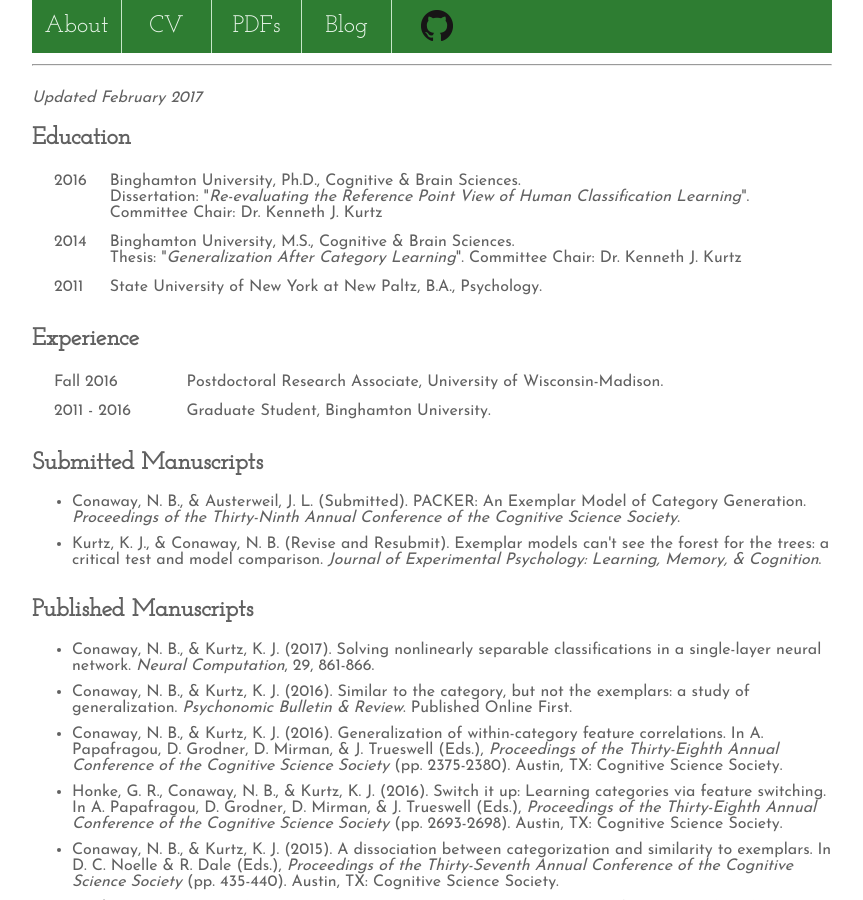
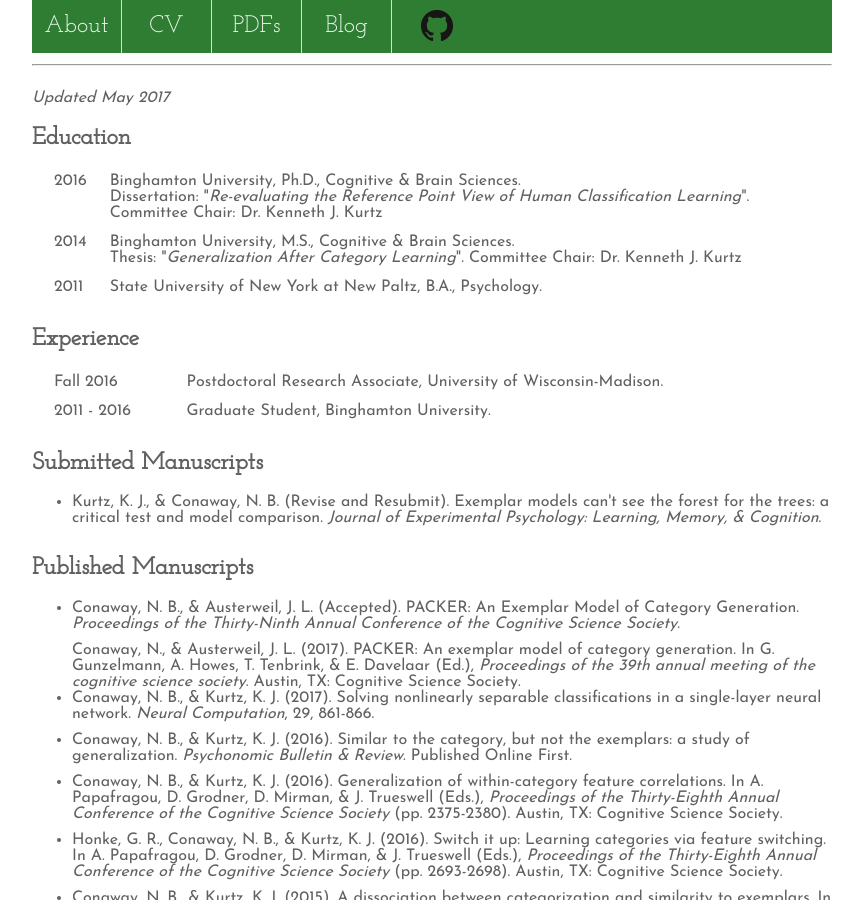
Before and after one commit to nolanbconaway/nolanbconaway.github.io, a Jekyll site: the page built from cv/index.html, in a window 1280 px wide and 900 px high. Shown: the whole window, without its empty margins (208-1071 px from the left). Built offline with Jekyll 4.4.1, drawn with Linux system fonts in a browser that asks for light colours.

Commit message:
added cogsci 2017 paper to cv, pdfs

```diff
--- a/cv/index.html
+++ b/cv/index.html
@@ -23,7 +23,7 @@
 </style>
 
 <br>
-<i>Updated February 2017</i>
+<i>Updated May 2017</i>
 <br>
 
 <h2>Education</h2>
@@ -74,13 +74,16 @@
 
 <h2>Submitted Manuscripts</h2>
 <ul>
-<li>Conaway, N. B.,  &amp; Austerweil, J. L. (Submitted). PACKER: An Exemplar Model of Category Generation. <i>Proceedings of the Thirty-Ninth Annual Conference of the Cognitive Science Society</i>.</li>
-
 <li>Kurtz, K. J., &amp; Conaway, N. B. (Revise and Resubmit). Exemplar models can't see the forest for the trees: a critical test and model comparison. <i>Journal of Experimental Psychology: Learning, Memory, &amp; Cognition</i>.</li>
 </ul>
 
 <h2>Published Manuscripts</h2>
 <ul>
+
+<li>Conaway, N. B.,  &amp; Austerweil, J. L. (Accepted). PACKER: An Exemplar Model of Category Generation. <i>Proceedings of the Thirty-Ninth Annual Conference of the Cognitive Science Society</i>.</li>
+
+
+Conaway, N., &amp; Austerweil, J. L. (2017). PACKER: An exemplar model of category generation. In G. Gunzelmann, A. Howes, T. Tenbrink, &amp;  E. Davelaar (Ed.), <i>Proceedings of the 39th annual meeting of the cognitive science society</i>. Austin, TX: Cognitive Science Society.
 
 <li>Conaway, N. B., &amp; Kurtz, K. J. (2017). Solving nonlinearly separable classifications in a single-layer neural network.  <i>Neural Computation</i>, 29, 861-866.</li>
 
--- a/pdfs/index.html
+++ b/pdfs/index.html
@@ -14,6 +14,8 @@
 
 <h2>Manuscripts</h2>
 <ul>
+
+<li><b>Conaway, N. B.</b>,  &amp; Austerweil, J. L. (Accepted). PACKER: An Exemplar Model of Category Generation. <i>Proceedings of the Thirty-Ninth Annual Conference of the Cognitive Science Society</i>. [<a href="manuscripts/conaway-austerweil-cogsci2017.pdf">PDF</a>]</li>
 
 <li><b>Conaway, N. B.</b>, &amp; Kurtz, K. J. (2017). Solving nonlinearly separable classifications in a single-layer neural network.  <i>Neural Computation</i>, 29, 861-866. [<a href="manuscripts/conaway-kurtz-nls-neco.pdf">PDF</a>][<a href="http://www.mitpressjournals.org/doi/abs/10.1162/NECO_a_00931">URL</a>]</li>
 
```
Also changed, not shown: 1 other file.
